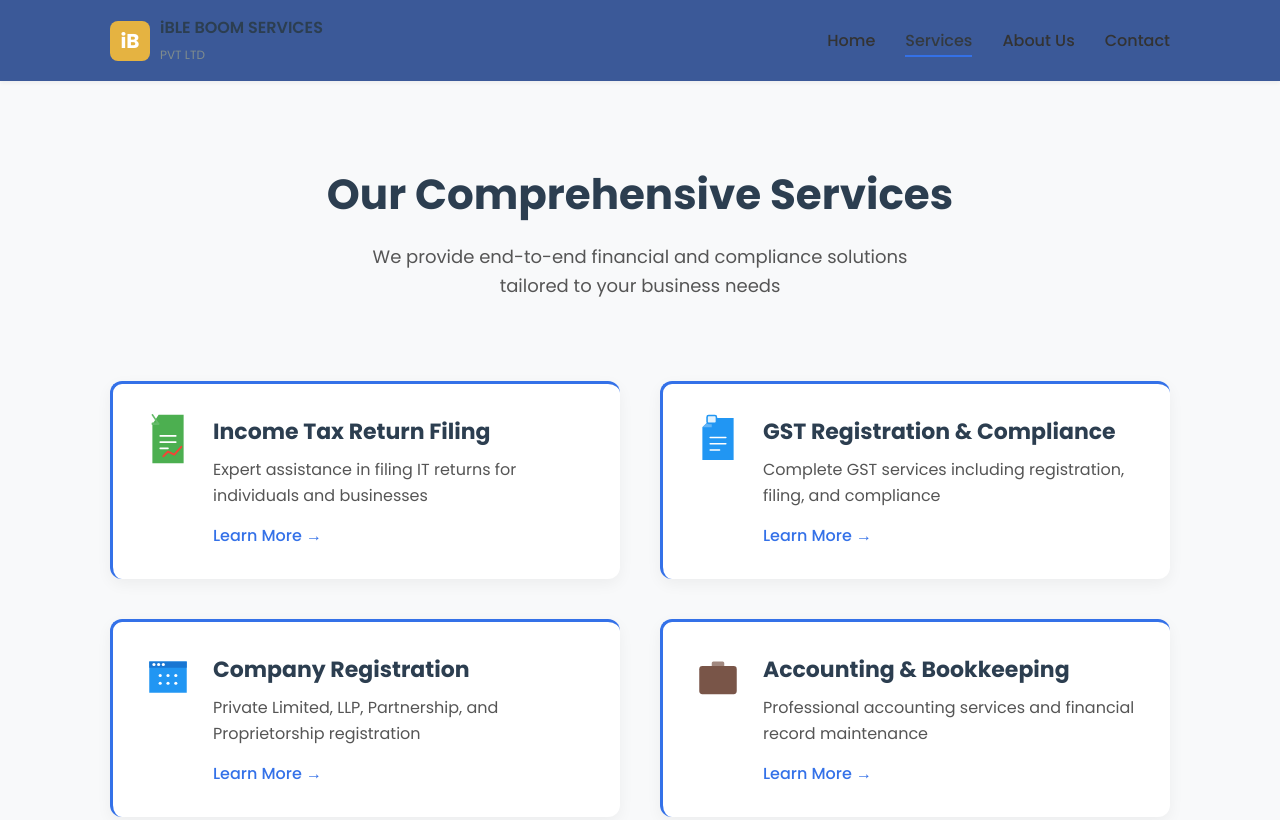
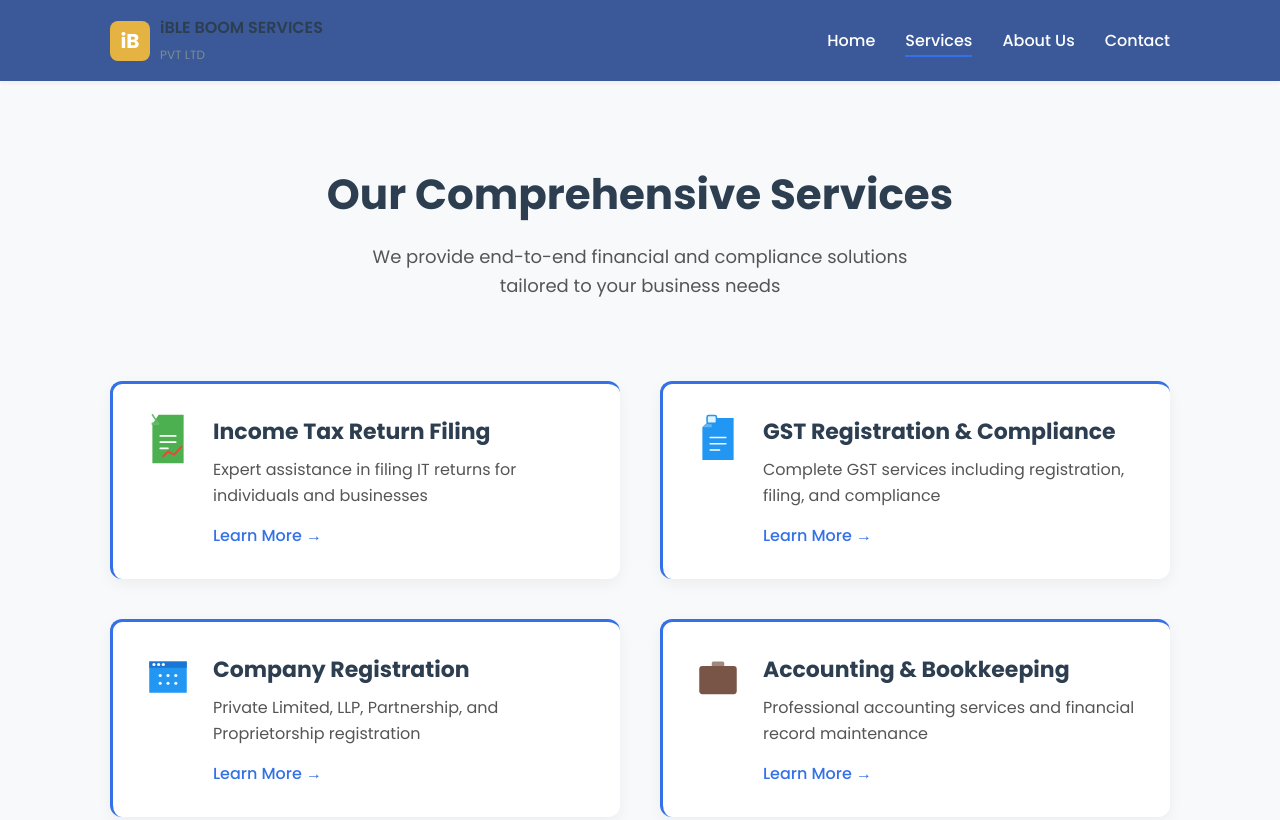
Before and after one commit to Abhinavbhatt2/chatgpt-code-boom, a plain HTML site: page Services.html in a window 1280 px wide. Shown: the top 820 px of the page. Drawn offline with Linux system fonts and the light colour scheme.

Commit message:
Update Services.html

```diff
--- a/Services.html
+++ b/Services.html
@@ -84,14 +84,14 @@
 
         .nav a {
             text-decoration: none;
-            color: #333;
+            color: #ffffff;
             font-weight: 500;
             padding-bottom: 5px;
             position: relative;
         }
 
         .nav a.active, .nav a:hover {
-            color: #343a40;
+            color: #ffffff;
         }
 
         .nav a.active::after {
```
